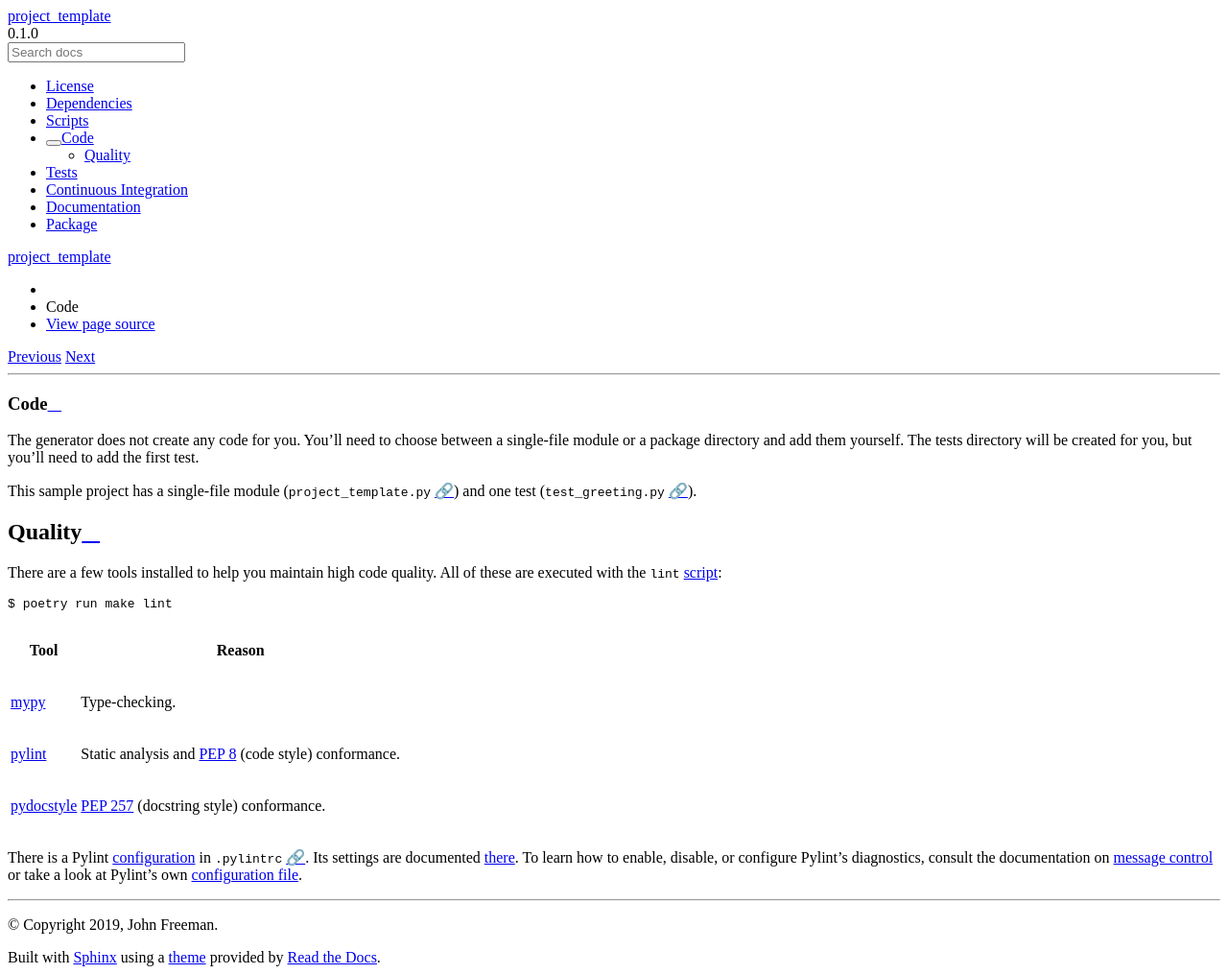
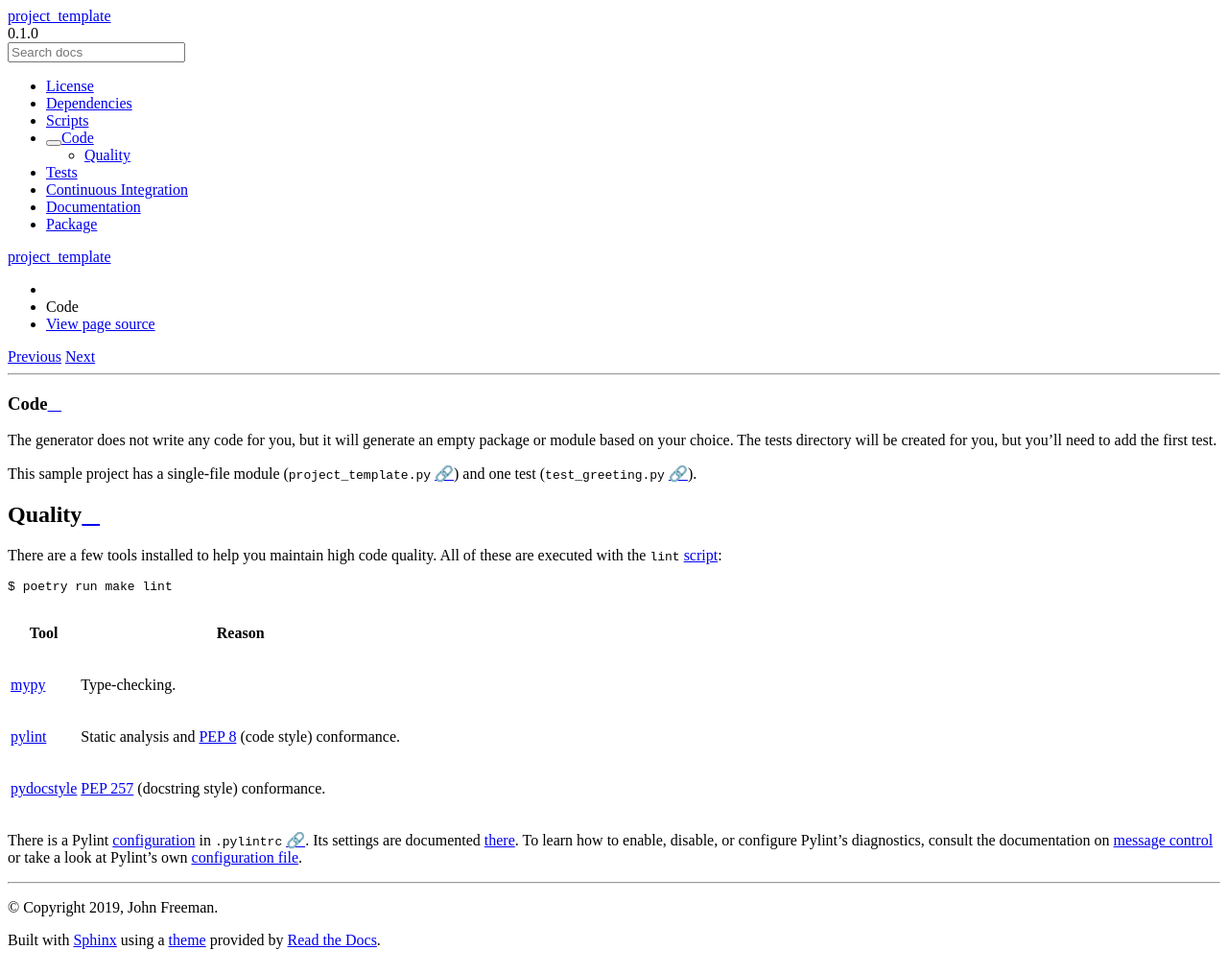
Before and after one commit to thejohnfreeman/project-template-python, a Sphinx documentation site: the page built from docs/code.rst, in a window 1280 px wide. Shown: the whole page at 96% size. Built offline with Sphinx 7.4.7 and the Read the Docs theme 2.0.0, drawn with Linux system fonts in a browser that asks for light colours.

Commit message:
We generating empty package or module now

```diff
--- a/docs/code.rst
+++ b/docs/code.rst
@@ -2,9 +2,9 @@
 Code
 ====
 
-The generator does not create any code for you. You'll need to choose between
-a single-file module or a package directory and add them yourself. The tests
-directory will be created for you, but you'll need to add the first test.
+The generator does not write any code for you, but it will generate an empty
+package or module based on your choice. The tests directory will be created
+for you, but you'll need to add the first test.
 
 This sample project has a single-file module (``project_template.py`` `🔗`__)
 and one test (``test_greeting.py`` `🔗`__).
```
